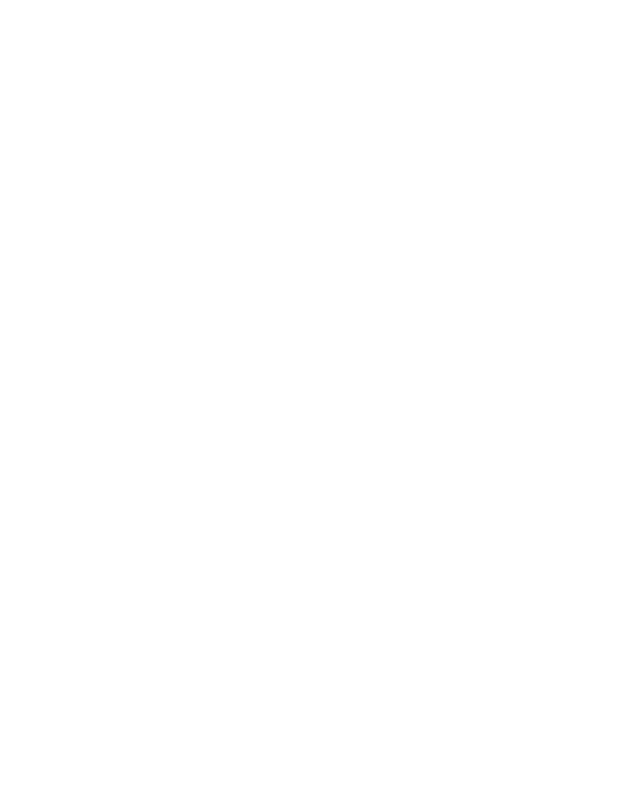
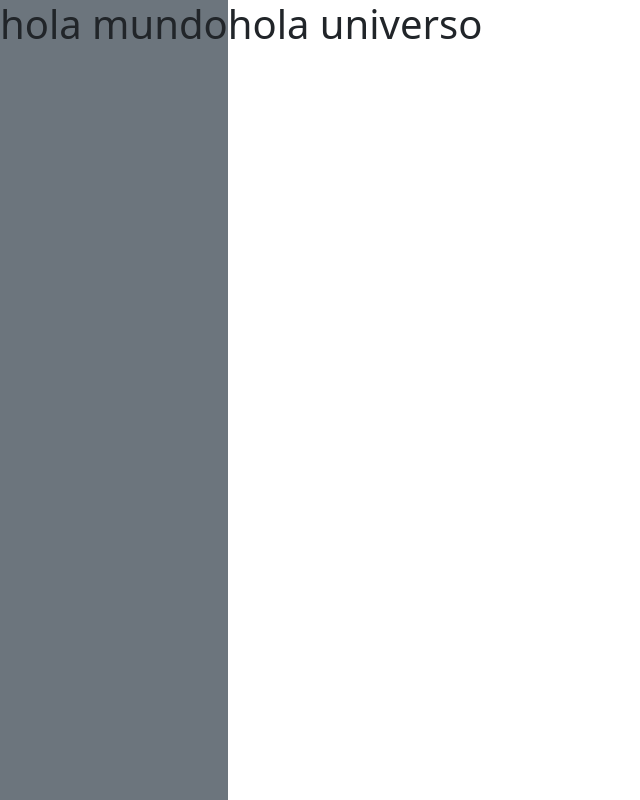
Before and after one commit to NicoLopezBjj/tp_login, a website: page public/index.html in a window 1280 px wide. Shown: the whole page, without its empty margins (0-640 px from the left). Drawn offline with nearby package versions, Linux system fonts and the light colour scheme.

Commit message:
conecte front con back

```diff
--- a/public/index.html
+++ b/public/index.html
@@ -9,9 +9,9 @@
         integrity="sha384-4bw+/aepP/YC94hEpVNVgiZdgIC5+VKNBQNGCHeKRQN+PtmoHDEXuppvnDJzQIu9" crossorigin="anonymous">
 </head>
 <body>
-    <div class="w-100 vh-100">
-        <div class="w-40 bg-secondary"></div>
-        <div class="w-60"></div>
+    <div class="w-100 vh-100 d-flex">
+        <div class="w-40 bg-secondary"> <h1>hola mundo</h1></div>
+        <div class="w-60"><h1>hola universo</h1></div>
     </div>
 </body>
 </html>
```
Also changed, not shown: app.js (+7 -1 lines).
